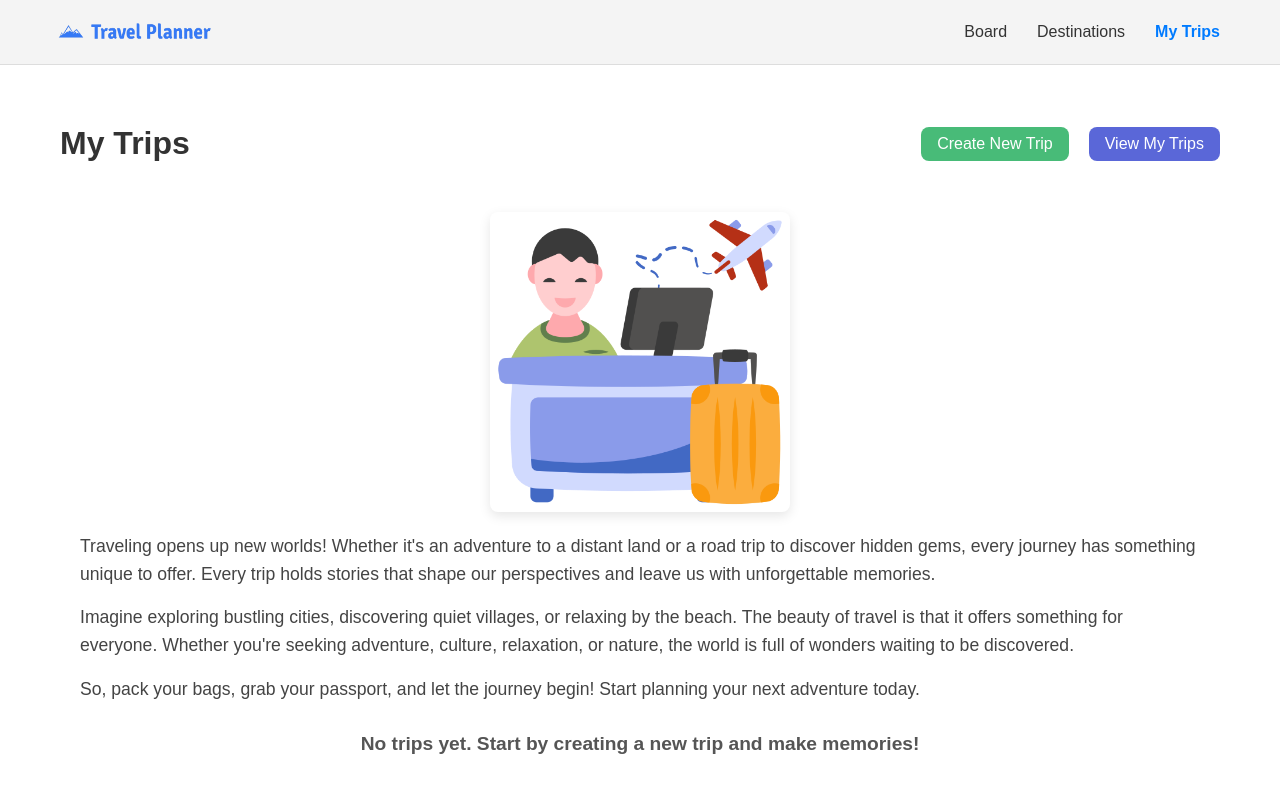
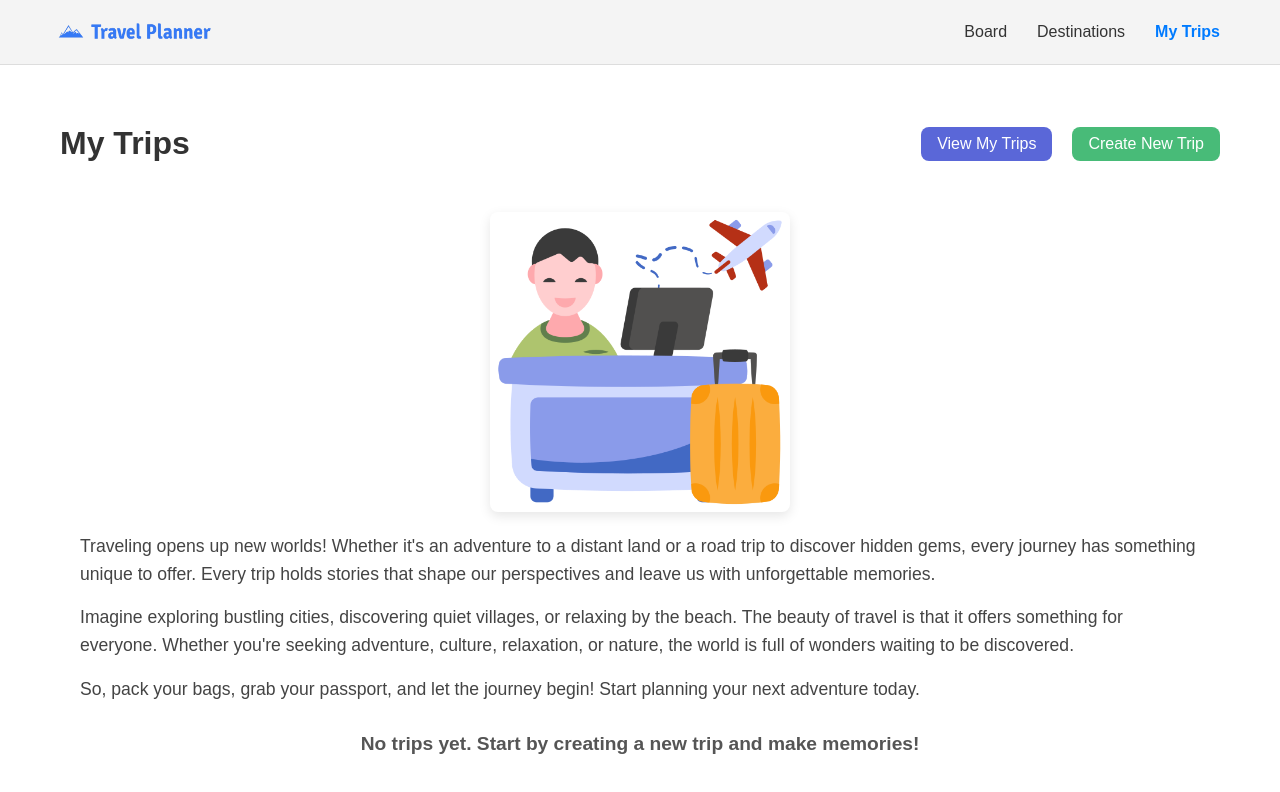
Before and after one commit to shyptia/travel-board, a Next.js app: page /trips in a window 1280 px wide. Shown: the top 792 px of the page. Built offline with nearby package versions, Linux system fonts and the light colour scheme.

Commit message:
Add button to view deleted trips

```diff
--- a/src/views/Trips/index.tsx
+++ b/src/views/Trips/index.tsx
@@ -5,34 +5,35 @@ import { useRouter } from "next/router";
 import { useLocalStorage } from "@/hooks/useLocalStorage";
 import { Trip } from "@/types";
 import Image from "next/image";
+import { useSessionStorage } from "@/hooks/useSessionStorage";
 
 export const TripsPage = () => {
   const router = useRouter();
   const [trips] = useLocalStorage<Trip[]>("trips", []);
-
-  const handleNewTripClick = () => {
-    router.push("/trips/new");
-  };
-
-  const handleViewTripsClick = () => {
-    router.push("/board");
-  };
+  const [deletedTrips] = useSessionStorage<Trip[]>("deletedTrips", []);
 
   return (
     <div className={styles.tripsPage}>
       <div className={styles.header}>
         <h1 className={styles.pageTitle}>My Trips</h1>
         <div className={styles.buttonsWrapper}>
+          {!!deletedTrips.length && (
+            <Button
+              text="View Deleted Trips"
+              onClick={() => router.push("/trips/deleted")}
+              color="red"
+            />
+          )}
+          <Button
+            text="View My Trips"
+            onClick={() => router.push("/board")}
+            className={styles.viewTripsButton}
+          />
           <Button
             text="Create New Trip"
-            onClick={handleNewTripClick}
+            onClick={() => router.push("/trips/new")}
             className={styles.createTripButton}
             color="green"
-          />
-          <Button
-            text="View My Trips"
-            onClick={handleViewTripsClick}
-            className={styles.viewTripsButton}
           />
         </div>
       </div>
```
